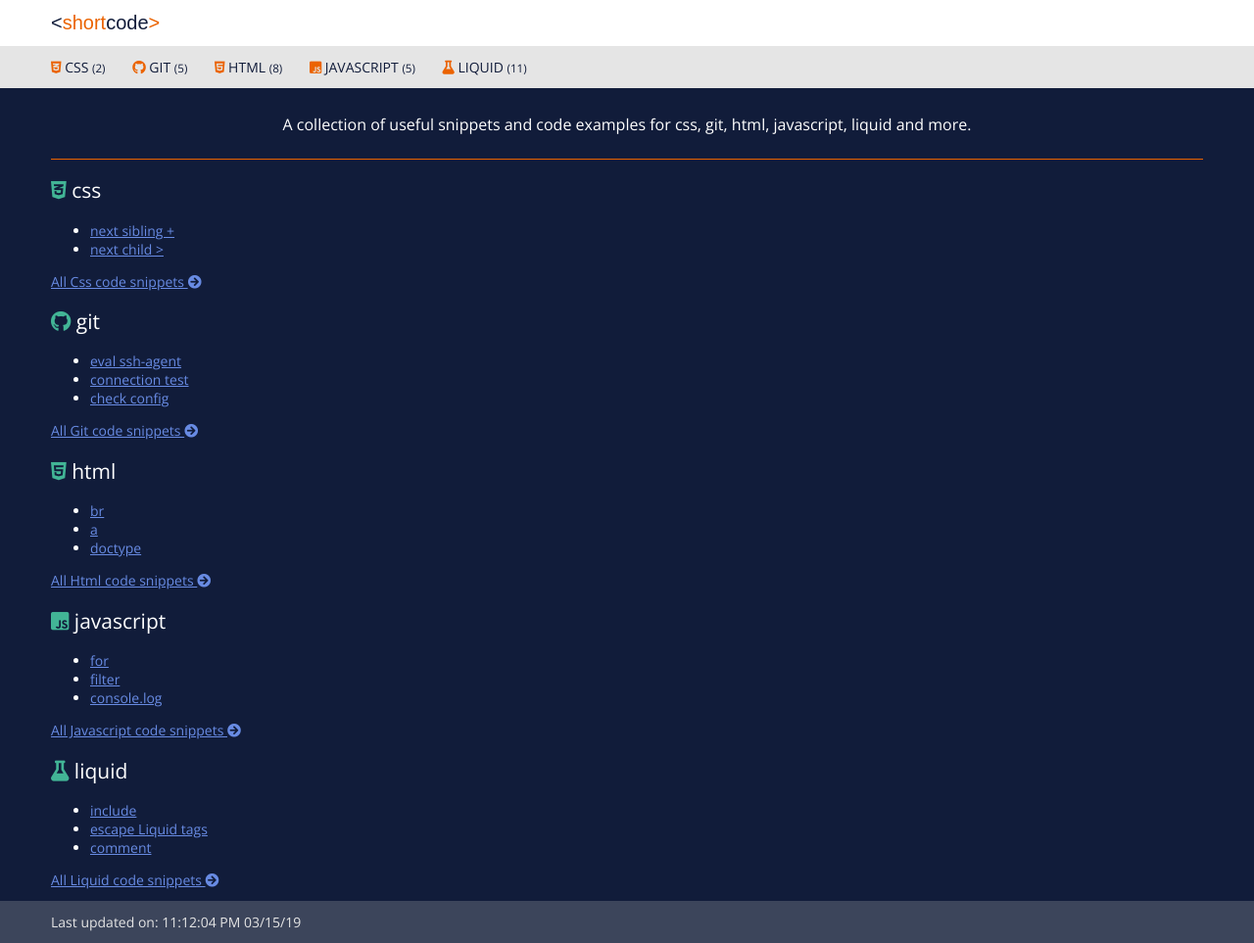
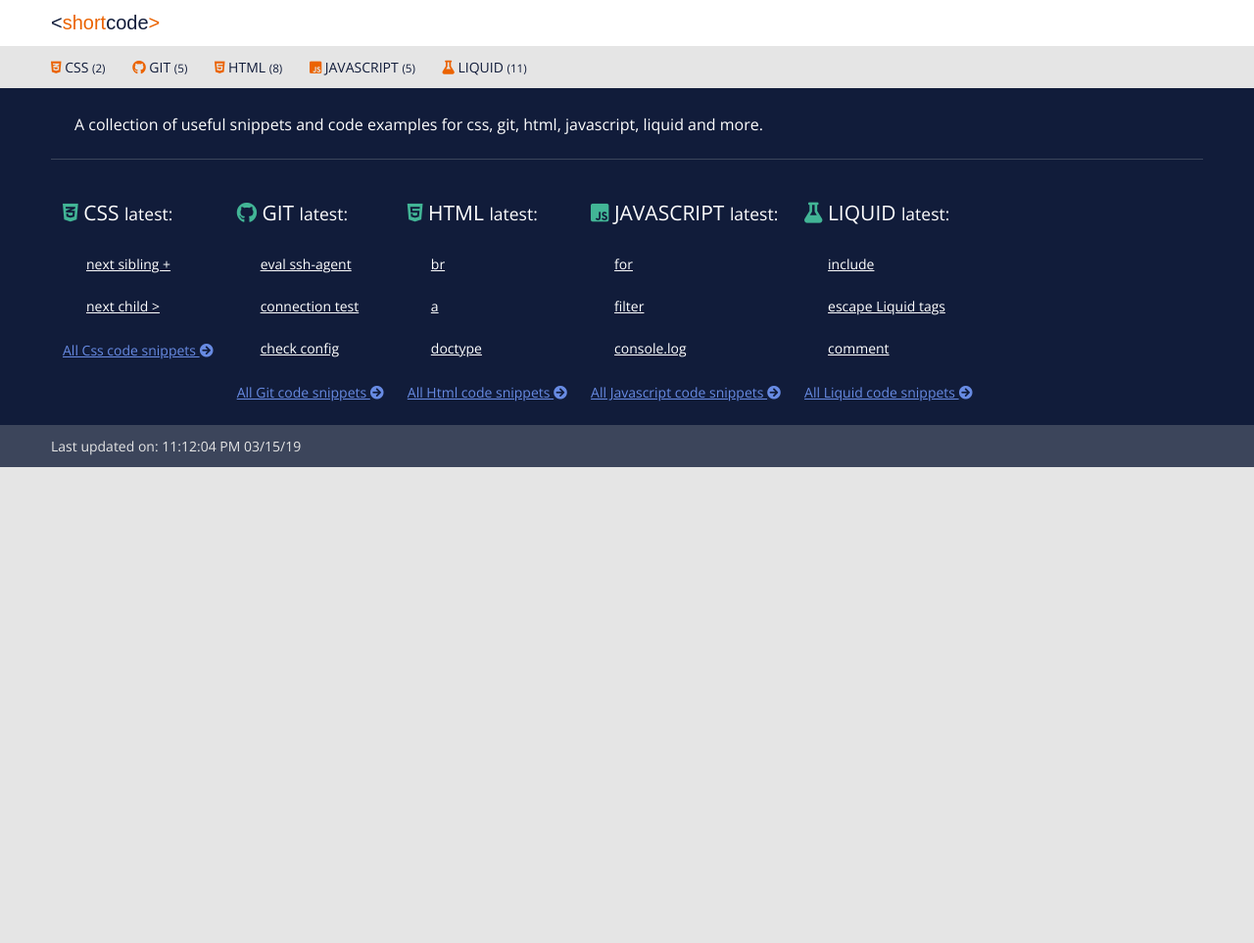
Before and after one commit to proochster/shortcode, a Jekyll site: the page built from index.html, in a window 1280 px wide. Shown: the whole page at 98% size. Built offline with Jekyll 4.4.1, drawn with Linux system fonts in a browser that asks for light colours; some web fonts are replaced; after the commit the page ends 900 px from its top, so only the background shows below that.

Commit message:
+ Homepage layouts

```diff
--- a/_includes/bundle.scss
+++ b/_includes/bundle.scss
@@ -9,4 +9,5 @@
 'components/search',
 'components/shortcode',
 'components/footer',
+'components/shortlist',
 'syntax-highlighter';
--- a/_includes/nav.html
+++ b/_includes/nav.html
@@ -1,10 +1,8 @@
 {% assign current = page.url | downcase | split: '/' %}
 <nav class="nav">
-    <ul class="nav__list wrapper wrapper--no-padding">
-{% for item in site.collections %}{% unless item.label == "posts" %}
+    <ul class="nav__list wrapper wrapper--no-padding">{% for item in site.collections %}{% unless item.label == "posts" %}
         <li class="nav__item">
             <a href="/{{ item.permalink }}" title="{{ item.label | upcase }} lookup table" class="nav__link{% if current[1] == item.permalink %} active{% endif %}"><i class="color--primary {{item.icon }}"></i> {{ item.label | upcase }} <small>({{ site[item.label] | size }})</small></a>
-        </li>
-{% endunless %}{% endfor %}
+        </li>{% endunless %}{% endfor %}
     </ul>
 </nav>
--- /dev/null
+++ b/_styles/components/shortlist.scss
@@ -0,0 +1,33 @@
+/*------------------------------------*\
+    #SHORTLISTS
+\*------------------------------------*/
+
+.sls{
+    display: flex;
+    flex-wrap: wrap;
+}
+
+.sl{
+
+    margin: $base-unit;
+
+    &__title{
+
+    }
+
+    &__list{
+        padding: 0;
+    }
+
+    &__item{
+        padding: 0;
+        list-style: none;
+    }
+
+    &__link{
+        padding: $base-unit $base-unit*2;
+        color: $light;
+        border-radius: 3px;
+        display: inline-block;
+    }
+}
--- a/_styles/typography.scss
+++ b/_styles/typography.scss
@@ -23,9 +23,8 @@ a{
 
 .page-intro{
     font-size: 16px;
-    border-bottom: 1px solid $primary-colour;
-    text-align: center;
-    padding: 0 0 $base-unit*2;
+    border-bottom: 1px solid $dark;
+    padding: 0 $base-unit*2 $base-unit*2;
 }
 
 .color{
--- a/index.html
+++ b/index.html
@@ -5,13 +5,16 @@ permalink: /
 ---
 {% capture collections %}{% for collection in site.collections %}{% unless collection.label == "posts" %}, {{ collection.label }}{% endunless %}{% endfor %}{% endcapture %}
 <h1 class="page-intro">A collection of useful snippets and code examples for {{ collections | remove_first: ", " }} and more.</h1>
-{% for collection in site.collections %}{% unless collection.label == "posts" %}
-<h2><i class="{{collection.icon}} color--accent"></i> {{ collection.label }}</h2>
-<ul>
-    {% assign sorted = site[collection.label] | sort: 'date' %}
-    {% for code in sorted reversed limit:3 %}
-        <li><a href="{{collection.permalink}}#{{ code.title }}" title="{{ collection.label | capitalize }} snippet - {{ code.title }}">{{ code.title }}</a></li>
-    {% endfor %}
-</ul>
-<a href="{{ collection.permalink }}">All {{ collection.label | capitalize }} code snippets <i class="fas fa-arrow-circle-right"></i></a>
-{% endunless %}{% endfor %}
+<div class="sls">
+    {% for collection in site.collections %}{% unless collection.label == "posts" %}
+    <div class="sl">
+        <h2 class="sl__title"><i class="{{collection.icon}} color--accent"></i> {{ collection.label | upcase }} <small>latest:</small></h2>
+        <ul class="sl__list">{% assign sorted = site[collection.label] | sort: 'date' %}{% for code in sorted reversed limit:3 %}
+            <li class="sl__item">
+                <a class="sl__link" href="{{ collection.permalink }}#{{ code.title }}" title="{{ collection.label | capitalize }} snippet - {{ code.title }}">{{ code.title }}</a>
+            </li>{% endfor %}
+        </ul>
+        <a href="{{ collection.permalink }}" title="All {{ collection.label | capitalize }} code snippets">All {{ collection.label | capitalize }} code snippets <i class="fas fa-arrow-circle-right"></i></a>
+    </div>
+    {% endunless %}{% endfor %}
+</div>
```
